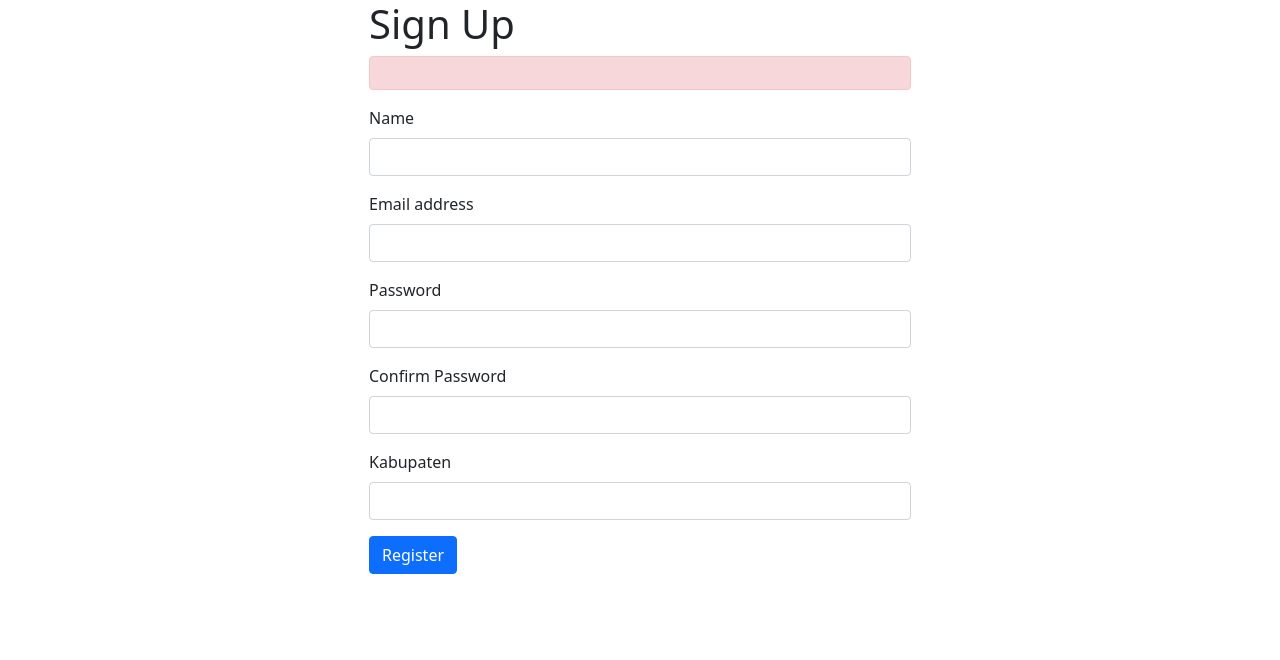
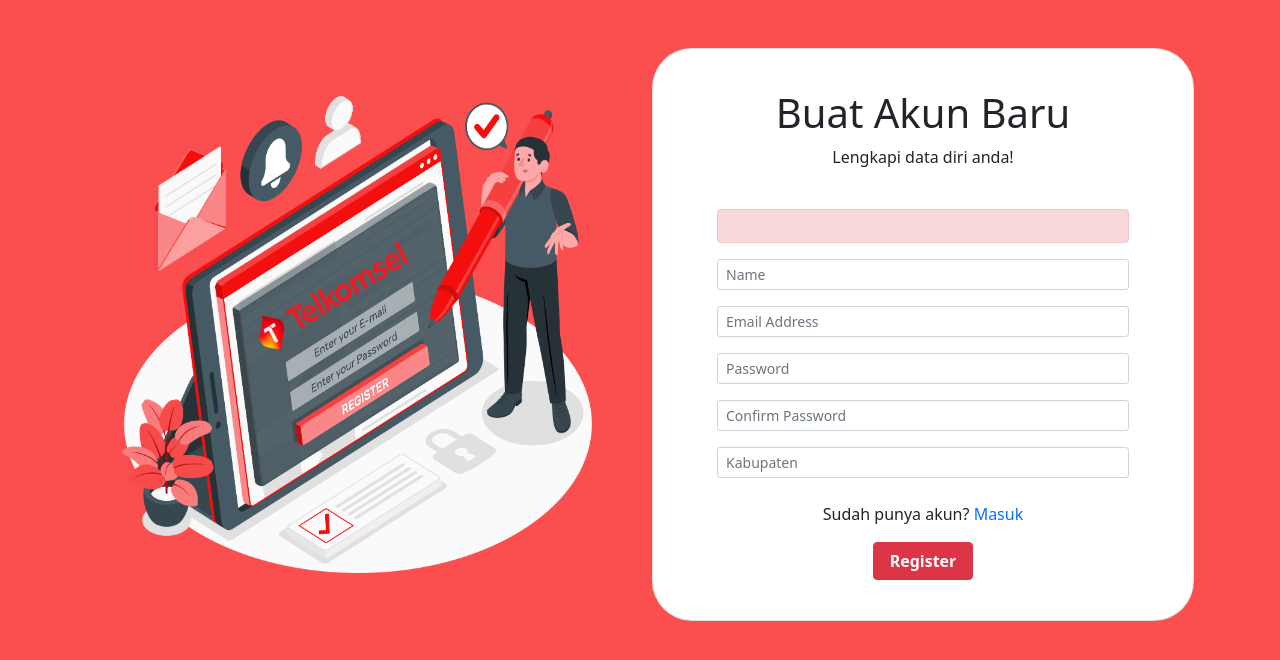
Before and after one commit to yulianadewi18/packetlos_telkomsel, a CodeIgniter 4 app: the page made by app/Views/register.php in a window 1280 px wide. Shown: the top 660 px of the page. Run offline with PHP 8.4 and a stand-in for CodeIgniter, Linux system fonts and the light colour scheme; the template is opened without the code that fills it, so the values that code supplies are empty; some libraries are stand-ins or nearby versions.

Commit message:
update login

```diff
--- a/app/Views/payload.php
+++ b/app/Views/payload.php
@@ -54,7 +54,7 @@ $selectedKecamatan = $_GET['kecamatan'] ?? null;
                                                     fillColor: 'yellow',
                                                 };
                                             <?php endif; ?>
-                                        },
+                                         },
                                     }).addTo(map);
                                     geoLayer.eachLayer(function(layer) {
                                         layer.bindPopup("");
--- a/app/Views/register.php
+++ b/app/Views/register.php
@@ -10,41 +10,63 @@
 
     <title>Register</title>
 </head>
+<meta charset="utf-8">
+<meta name="viewport" content="width=device-width, initial-scale=1">
+<!-- Bootstrap CSS -->
+<link rel="stylesheet" href="https://stackpath.bootstrapcdn.com/bootstrap/5.0.0-alpha1/css/bootstrap.min.css" integrity="sha384-r4NyP46KrjDleawBgD5tp8Y7UzmLA05oM1iAEQ17CSuDqnUK2+k9luXQOfXJCJ4I" crossorigin="anonymous">
+<title>Register</title>
 
-<body>
-    <div class="container">
+<body style="background-color: #FB4F4F;">
+    <div class="container mt-5">
         <div class="row justify-content-md-center">
+            <div class="col-6 d-flex justify-content-center p-5">
+                <img src="assets/img/regis-tel.png" alt="login Image" class="img-fluid">
+            </div>
 
-            <div class="col-6">
-                <h1>Sign Up</h1>
+            <div class="col-6 align-self-center">
+                <div class="card p-3" style="border-radius: 40px;">
+                    <div class="card-body mx-4 p-4">
+                        <div class="text-center mb-3 pb-2">
+                            <h1>Buat Akun Baru</h1>
+                            <p>Lengkapi data diri anda!</p>
+                        </div>
+
                         <?php if (isset($validation)) : ?>
                             <div class="alert alert-danger"><?= $validation->listErrors() ?></div>
                         <?php endif; ?>
                         <form action="/register/save" method="post">
-                    <div class="mb-3">
-                        <label for="InputForName" class="form-label">Name</label>
-                        <input type="text" name="name" class="form-control" id="InputForName" value="<?= set_value('name') ?>">
+                            <div class="input-group input-group-sm mb-3">
+                                <!-- <label for="InputForName" class="form-label">Name</label> -->
+                                <input type="text" name="name" placeholder="Name" class="form-control" id="InputForName" value="<?= set_value('name') ?>">
                             </div>
-                    <div class="mb-3">
-                        <label for="InputForEmail" class="form-label">Email address</label>
-                        <input type="email" name="email" class="form-control" id="InputForEmail" value="<?= set_value('email') ?>">
+                            <div class="input-group input-group-sm mb-3">
+                                <!-- <label for="InputForEmail" class="form-label">Email address</label> -->
+                                <input type="email" name="email" placeholder="Email Address" class="form-control" id="InputForEmail" value="<?= set_value('email') ?>">
                             </div>
-                    <div class="mb-3">
-                        <label for="InputForPassword" class="form-label">Password</label>
-                        <input type="password" name="password" class="form-control" id="InputForPassword">
+                            <div class="input-group input-group-sm mb-3">
+                                <!-- <label for="InputForPassword" class="form-label">Password</label> -->
+                                <input type="password" name="password" placeholder="Password" class="form-control" id="InputForPassword">
                             </div>
-                    <div class="mb-3">
-                        <label for="InputForConfPassword" class="form-label">Confirm Password</label>
-                        <input type="password" name="confpassword" class="form-control" id="InputForConfPassword">
+                            <div class="input-group input-group-sm mb-3">
+                                <!-- <label for="InputForConfPassword" class="form-label">Confirm Password</label> -->
+                                <input type="password" name="confpassword" placeholder="Confirm Password" class="form-control" id="InputForConfPassword">
                             </div>
-                    <div class="mb-3">
-                        <label for="InputForKabupaten" class="form-label">Kabupaten</label>
-                        <input type="kabupaten" name="kabupaten" class="form-control" id="InputForKabupaten">
+                            <div class="input-group input-group-sm mb-4">
+                                <!-- <label for="InputForKabupaten" class="form-label">Kabupaten</label> -->
+                                <input type="kabupaten" name="kabupaten" placeholder="Kabupaten" class="form-control" id="InputForKabupaten">
                             </div>
-                    <button type="submit" class="btn btn-primary">Register</button>
+                            <div class="d-flex justify-content-center p-0 mb-0">
+                                <p class="">Sudah punya akun? <a href="/" class="text-decoration-none">Masuk</a></p>
+                            </div>
+                            <div class="d-flex justify-content-center p-0 mb-0">
+                                <button type="submit" class="btn btn-danger rounded-pil" style="width: 100px; font-weight: 700;">Register</button>
+                            </div>
+
                         </form>
                     </div>
 
+                </div>
+            </div>
         </div>
     </div>
 
```
Also changed, not shown: app/Views/login.php (+28 -15 lines), public/assets/img/login-tel.png (added), public/assets/img/regis-tel.png (added). Lines whose indentation alone changed are shown as unchanged.
